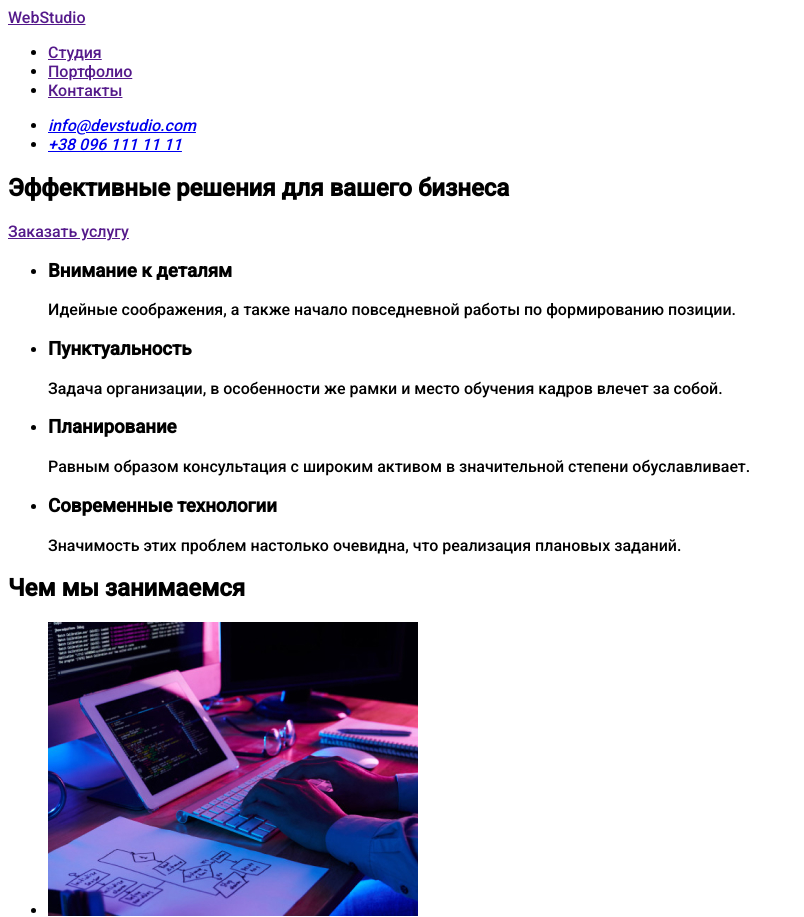
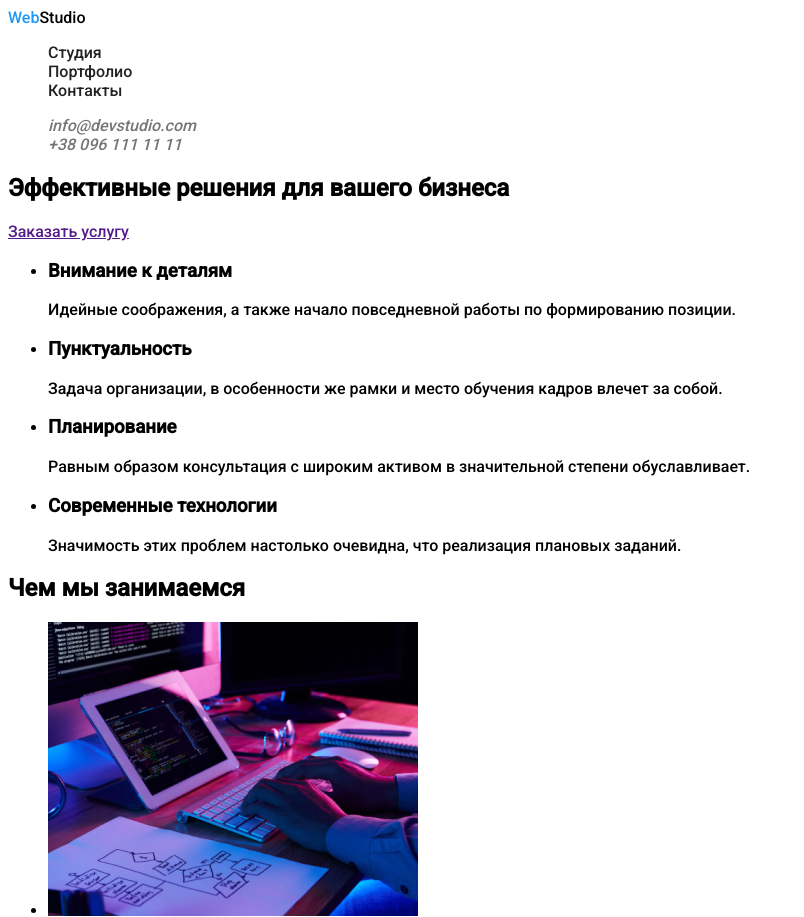
Before and after one commit to js-full-stack/goit-markup-hw-01, a plain HTML site: page index.html in a window 1280 px wide. Shown: the top 917 px of the page, without its empty margins (0-804 px from the left). Drawn offline with Linux system fonts and the light colour scheme.

Commit message:
add basic font styles css nav

```diff
--- a/css/styles.css
+++ b/css/styles.css
@@ -1,3 +1,50 @@
 body {
   font-family: "Roboto", sans-serif;
 }
+
+/* Логотип */
+
+.logo {
+  color: #000000;
+}
+
+.logo-web {
+  color: #2196f3;
+}
+
+.link {
+  text-decoration: none;
+}
+
+/* Навигация */
+.site-nav .link {
+  text-decoration: none;
+  color: #212121;
+}
+
+.site-nav .link:hover,
+.site-nav .link:focus {
+  color: #2196f3;
+}
+
+.list {
+  list-style: none;
+}
+
+/* Контакты */
+.contacts .link {
+  color: #757575;
+}
+
+.contacts .link:hover,
+.contacts .link:focus {
+  color: #2196f3;
+}
+
+.site-nav/*Навигация синий + logo web 	#2196F3
+Навигация черный + основной	#212121
+Номер в шапке, преимущества, должности 	#757575
+h1 	#FFFFFF
+background основной #ffffff
+background section 1	#2F303A
+  */;
--- a/index.html
+++ b/index.html
@@ -3,37 +3,40 @@
   <head>
     <meta charset="UTF-8" />
     <meta name="viewport" content="width=device-width, initial-scale=1.0" />
+    <title>Главная</title>
     <link rel="stylesheet" href="./CSS/styles.css" />
     <link
       href="https://fonts.googleapis.com/css2?family=Roboto:wght@500&display=swap"
       rel="stylesheet"
     />
-    <title>Главная</title>
   </head>
   <body>
-    <!-- Хедер - логотип, навигация, контакты -->
+    <!-- Логотип и навигация -->
     <header>
       <nav>
-        <a href="">WebStudio</a>
-        <ul>
-          <li><a href="">Студия</a></li>
-          <li><a href="">Портфолио</a></li>
-          <li><a href="">Контакты</a></li>
+        <a class="link logo" href="./index.html">
+          <span class="logo-web">Web</span>Studio</a>
+        <ul class="list site-nav">
+          <li><a class="link" href="">Студия</a></li>
+          <li><a class="link" href="">Портфолио</a></li>
+          <li><a class="link" href="">Контакты</a></li>
         </ul>
       </nav>
+
+      <!-- Контакты -->
       <address>
-        <ul>
-          <li><a href="mailto:info@devstudio.com">info@devstudio.com</a></li>
-          <li><a href="tel:+380961111111">+38 096 111 11 11</a></li>
+        <ul class="list contacts">
+          <li><a class="link" href="mailto:info@devstudio.com">info@devstudio.com</a></li>
+          <li><a class="link" href="tel:+380961111111">+38 096 111 11 11</a></li>
         </ul>
       </address>
-    </header>
+    </headerclass=>
 
     <!-- Основное содержимое - 1-я секция (-->
     <main>
       <section>
-        <h1>Эффективные решения для вашего бизнеса</h1>
-        <div><a href="">Заказать услугу</a></div>
+        <h1 class="hero">Эффективные решения для вашего бизнеса</h1>
+        <div class="button"><a href="">Заказать услугу</a></div>
       </section>
       <!-- 2-я секция - список преимуществ -->
       <section>
```
